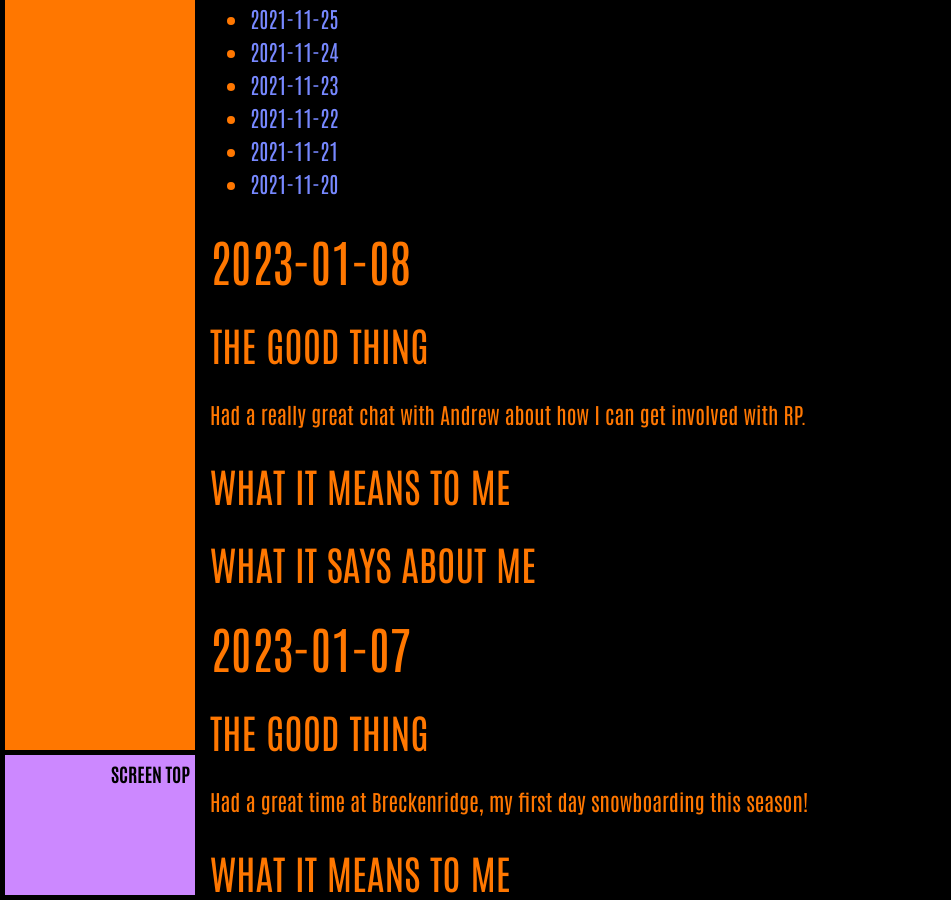
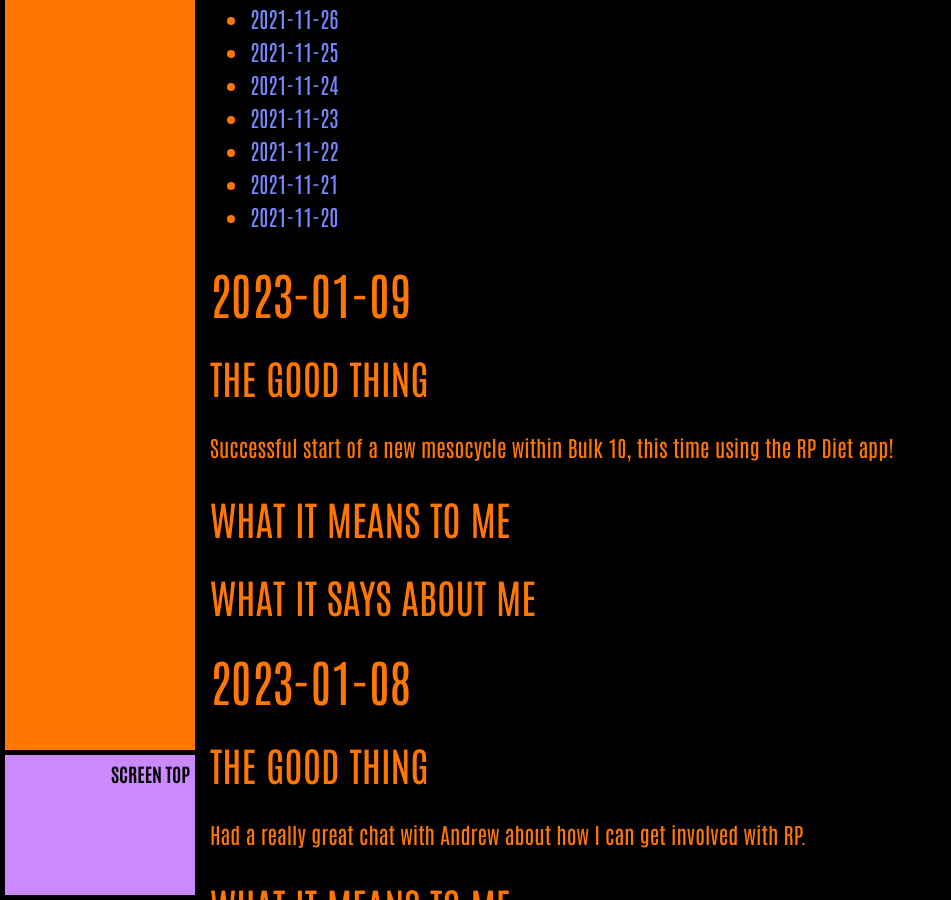
Before and after one commit to ArthurZey/arthurzey.github.io, a Jekyll site: the page built from _pages/one-good-thing.md, in a window 1280 px wide and 900 px high, scrolled down 8547 px. Shown: the whole window, without its empty margins (0-951 px from the left). Built offline with Jekyll 4.4.1, drawn with Linux system fonts in a browser that asks for light colours; some of the changed text lies outside the part shown.

Commit message:
added stub for 2023-01-09

```diff
--- a/_pages/one-good-thing.md
+++ b/_pages/one-good-thing.md
@@ -13,6 +13,15 @@
 {:toc}
 {::options toc_levels="2" /}
 
+## 2023-01-09
+### The Good Thing
+Successful start of a new mesocycle within Bulk 10, this time using the RP Diet app!
+### What It Means to Me
+
+### What It Says about Me
+
+
+
 ## 2023-01-08
 ### The Good Thing
 Had a really great chat with Andrew about how I can get involved with RP.
```
Also changed, not shown: other parts of _pages/one-good-thing.md (+1 -1 lines).
